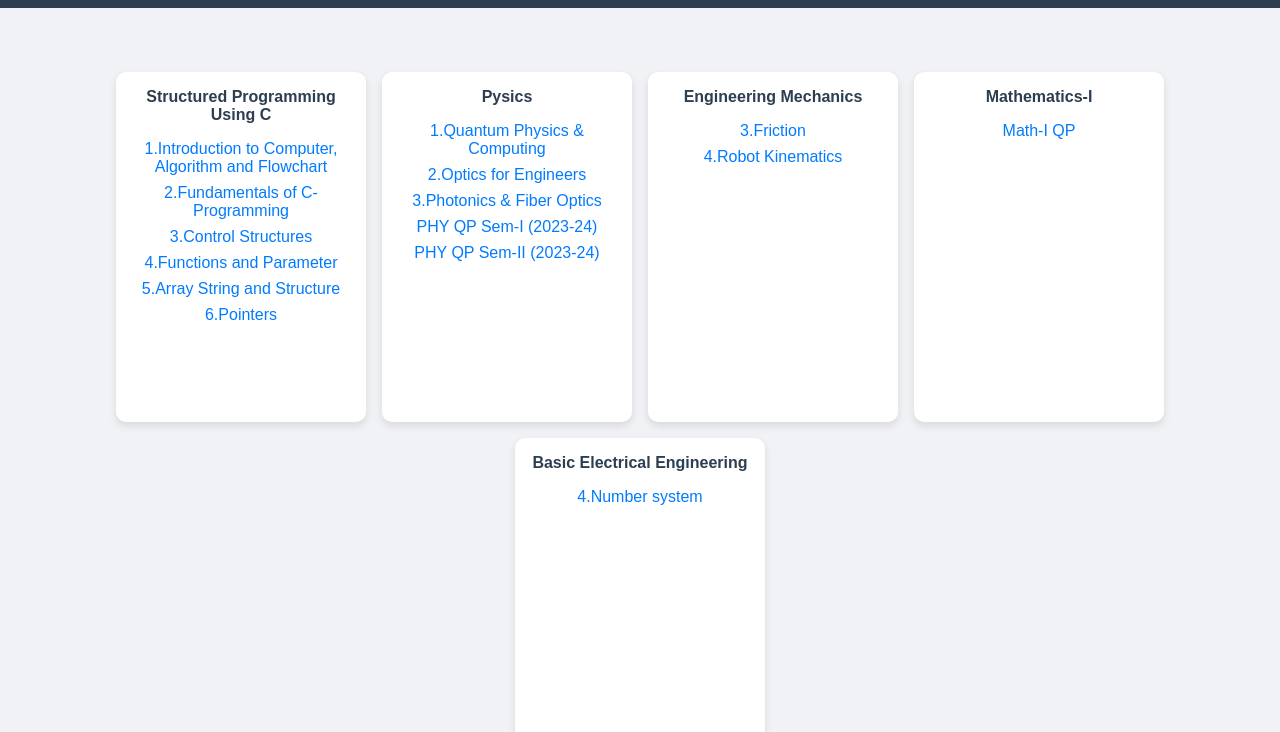
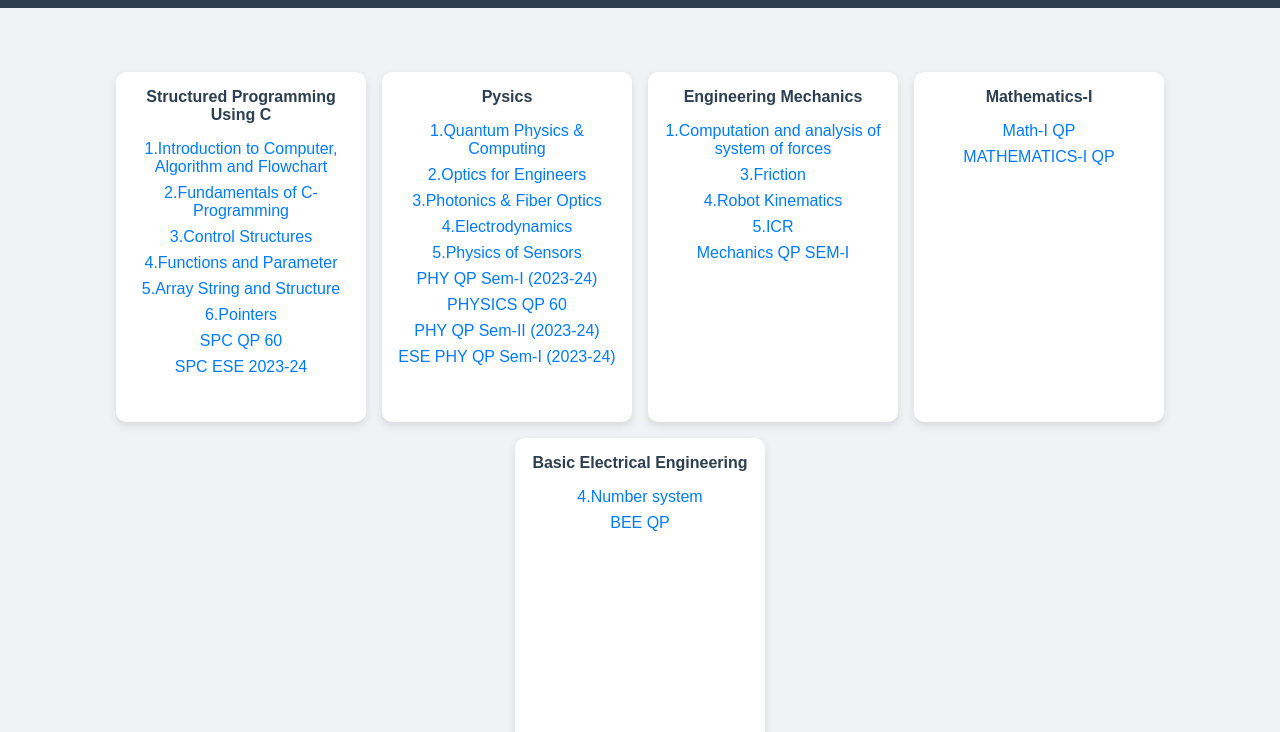
Before and after one commit to Sanket5749/Rcpit-Notes-book, a plain HTML site: page index.html in a window 1280 px wide. Shown: the part 68-800 px from the top of the page. Drawn offline with Linux system fonts and the light colour scheme.

Commit message:
Add files via upload

```diff
--- a/index.html
+++ b/index.html
@@ -36,6 +36,9 @@
           >5.Array String and Structure</a
         >
         <a href="SPC_Unit-6 Pointers.pdf" target="_blank">6.Pointers</a>
+        <a href="SPC QP 60.pdf" target="_blank">SPC QP 60</a>
+        <a href="SPC_ESE 2023-24_QP.pdf" target="_blank"
+        >SPC ESE 2023-24</a>
       </div>
       <div class="card1">
         <h4>Pysics</h4>
@@ -48,31 +51,54 @@
         <a href="UNIT-III Photonics & Fiber Optics.pdf" target="_blank"
           >3.Photonics & Fiber Optics</a
         >
+        <a href="UNIT-IV ELECTRODYNAMICS.pdf" target="_blank"
+          >4.Electrodynamics</a
+        >
+        <a href="Unit-V Physics of Sensors.pdf" target="_blank"
+          >5.Physics of Sensors</a
+        >
         <a href="ESE_PHY_QP_Sem-I (2023-24) (60M).pdf" target="_blank"
           >PHY QP Sem-I (2023-24)</a
+        >
+        <a href="PHYSICS QP 60.pdf" target="_blank"
+          >PHYSICS QP 60</a
         >
         <a href="ESE_PHY_QP_SEM-II_2023-24 (60M).pdf" target="_blank"
           >PHY QP Sem-II (2023-24)</a
         >
+        <a href="ESE_PHY_QP_Sem-I (2023-24) (60M).pdf" target="_blank"
+          >ESE PHY QP Sem-I (2023-24)</a
+        >
       </div>
       <div class="card1">
         <h4>Engineering Mechanics</h4>
+        <a href="PDF Gallery_20241023_171517.pdf" target="_blank"
+          >1.Computation and analysis of system of forces</a
+        >
         <a href="UNIT - III_FRICTION - THEORY PART.pdf" target="_blank"
-          >3.Friction</a
+        >3.Friction</a
         >
         <a
-          href="UNIT - IV_ROBOT KINEMATICS - I (THEORY + PROBLEMS).pdf"
-          target="_blank"
-          >4.Robot Kinematics</a
+        href="UNIT - IV_ROBOT KINEMATICS - I (THEORY + PROBLEMS).pdf"
+        target="_blank"
+        >4.Robot Kinematics</a
+        >
+        <a href="New Doc 01-04-2025 16.34.pdf" target="_blank"
+          >5.ICR</a
+        >
+        <a href="original QP FYBTECH SEM-I Computational Engineering Mechanics 13.01.2024.pdf" target="_blank"
+          >Mechanics QP SEM-I</a
         >
       </div>
       <div class="card1">
         <h4>Mathematics-I</h4>
         <a href="ENGG. MATH-I QP.pdf" target="_blank">Math-I QP</a>
+        <a href="FYBTECH MATHEMATICS-I 04.01.2024.pdf" target="_blank">MATHEMATICS-I QP</a>
       </div>
       <div class="card1">
         <h4>Basic Electrical Engineering</h4>
         <a href="Unit 4_Number system.pdf" target="_blank">4.Number system</a>
+        <a href="QP FYBTECH Basic Electrical Engineering and Digital 16.01.2024.pdf" target="_blank">BEE QP</a>
       </div>
     </main>
     <footer>
```
Also changed, not shown: 5 other files.
